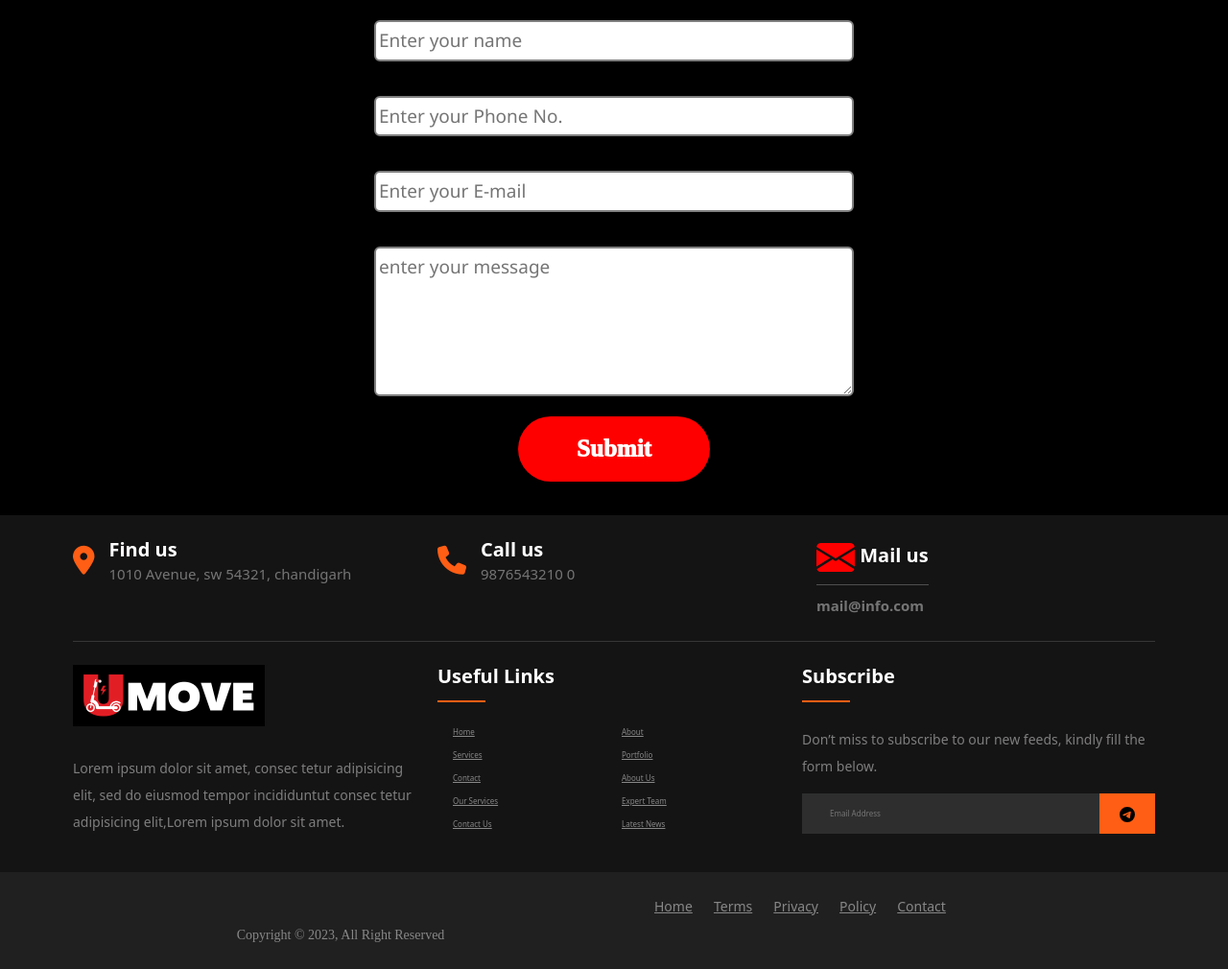
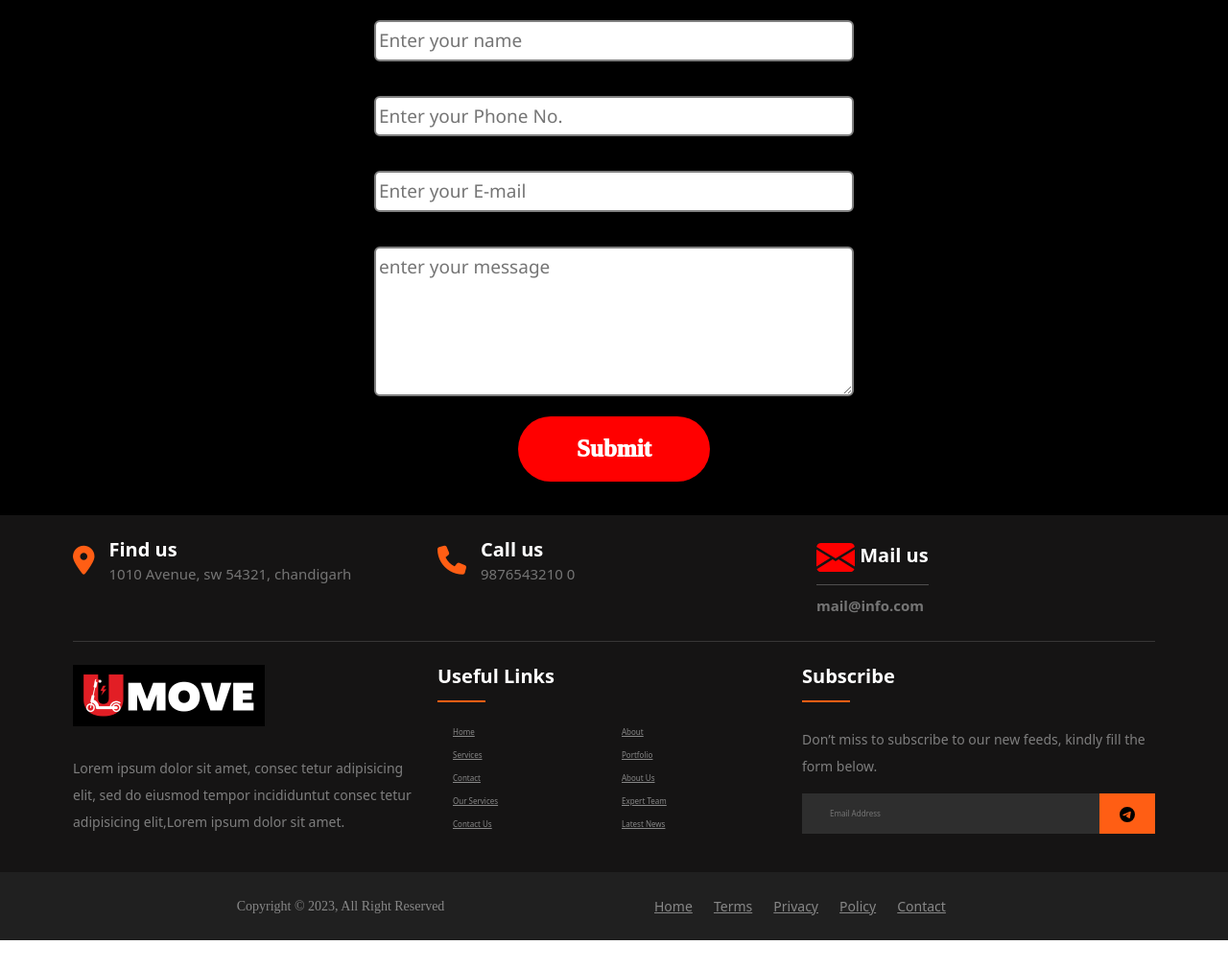
Before and after one commit to Open-Source-Chandigarh/U-Move-Scan-to-Ride-Service, a plain HTML site: page index.html in a window 1280 px wide. Shown: the part 2722-3732 px from the top of the page at 96% size. After the commit the page ends 3702 px from the top, so only its background shows below. Drawn offline with nearby package versions, Linux system fonts and the light colour scheme; some icons are missing; a web font is replaced by a local one.

Commit message:
Fix Copyright section items center

```diff
--- a/index.html
+++ b/index.html
@@ -231,14 +231,14 @@
             <div class="copyright-area">
                 <div class="container">
                     <div class="row">
-                        <div class="col-xl-6 col-lg-6 text-center text-lg-left">
+                        <div class="col-xl-6 col-lg-6 text-center text-lg-left copyright-area-flex">
                             <div class="copyright-text">
                                 <p>Copyright &copy; 2023, All Right Reserved </p>
                             </div>
                         </div>
-                        <div class="col-xl-6 col-lg-6 d-none d-lg-block text-right">
+                        <div class="col-xl-6 col-lg-6 d-none d-lg-block text-right copyright-area-flex">
                             <div class="footer-menu">
-                                <ul>
+                                <ul class="m-0">
                                     <li><a href="#">Home</a></li>
                                     <li><a href="#">Terms</a></li>
                                     <li><a href="#">Privacy</a></li>
--- a/style.css
+++ b/style.css
@@ -819,6 +819,14 @@ ul {
   background: #202020;
   padding: 25px 0;
 }
+.copyright-area-flex{
+    min-height: 100%;
+    min-width: 50%;
+    padding: 0;
+    display: flex;
+    align-items: center;
+    justify-content: center;
+}
 .copyright-text p {
   margin: 0;
   font-size: 14px;
```
